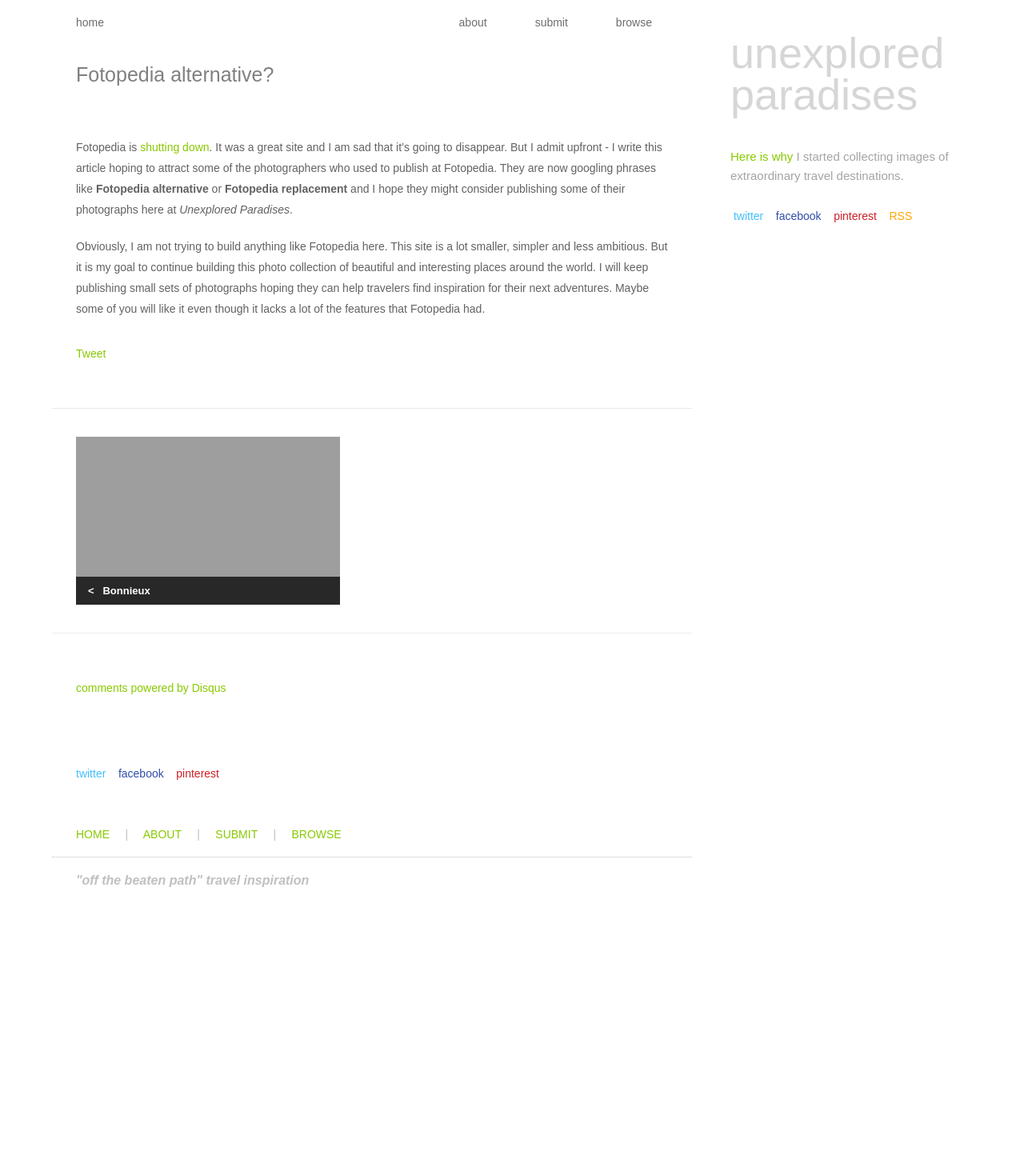
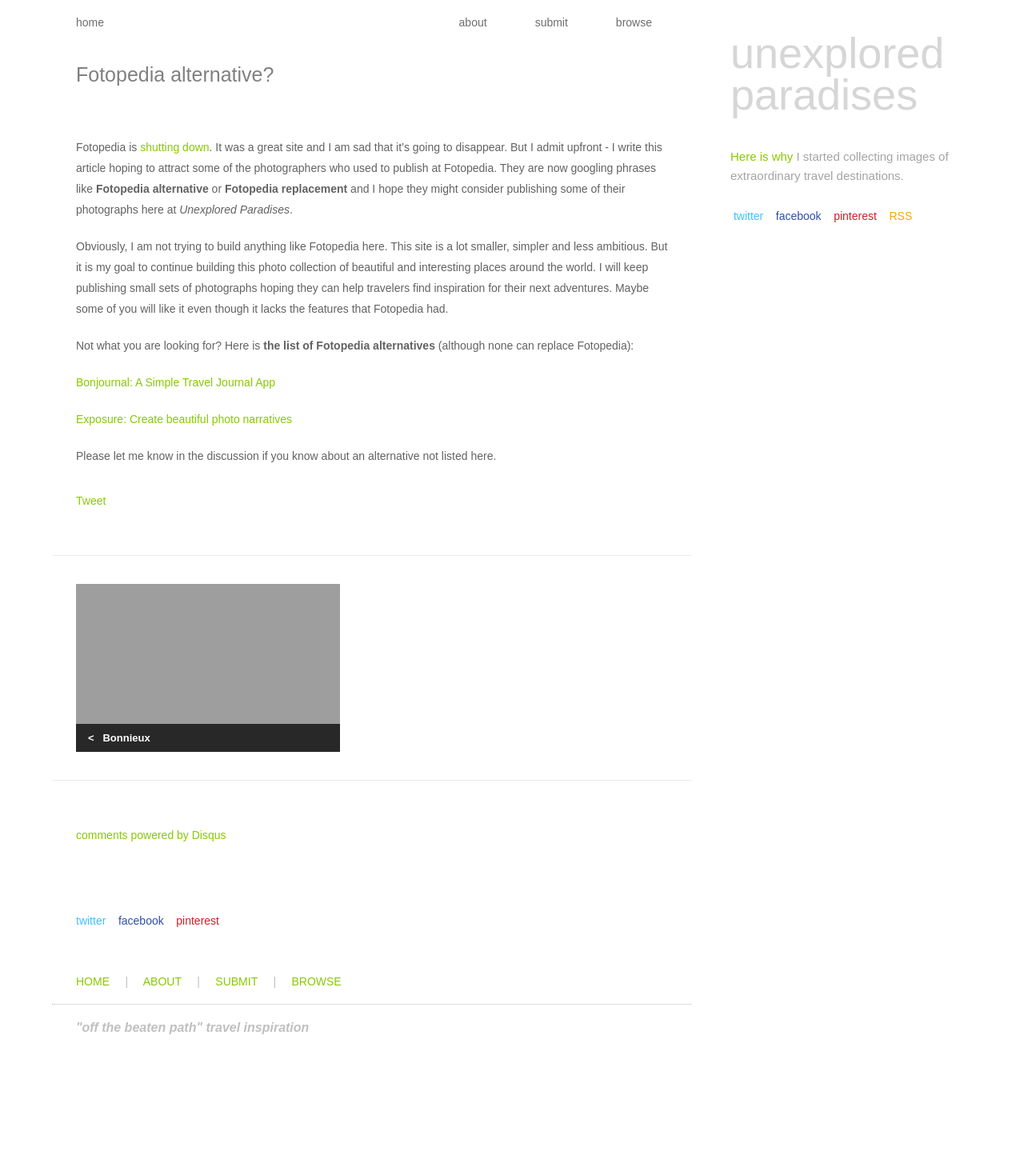
Before and after one commit to crawlingout/unexplored, a Jekyll site: the page built from _posts/2014-08-04-fotopedia-alternative.markdown, in a window 1280 px wide. Shown: the whole page at 80% size. Built offline with Jekyll 4.4.1, drawn with Linux system fonts in a browser that asks for light colours; Markdown is read by kramdown in place of the engine named in the settings; comment, search, counter and statistics services are not loaded; before the commit the page ends 1280 px from its top, so only the background shows below that; grey boxes are pictures that could not be loaded.

Commit message:
Fotopedia alternatives added

```diff
--- a/_posts/2014-08-04-fotopedia-alternative.markdown
+++ b/_posts/2014-08-04-fotopedia-alternative.markdown
@@ -6,4 +6,12 @@ disqus: true
 ---
 Fotopedia is <a href="http://blog.fotopedia.com/fotopedia-shutdown/">shutting down</a>. It was a great site and I am sad that it's going to disappear. But I admit upfront - I write this article hoping to attract some of the photographers who used to publish at Fotopedia. They are now googling phrases like <strong>Fotopedia alternative</strong> or <strong>Fotopedia replacement</strong> and I hope they might consider publishing some of their photographs here at <i>Unexplored Paradises</i>.
 
-Obviously, I am not trying to build anything like Fotopedia here. This site is a lot smaller, simpler and less ambitious. But it is my goal to continue building this photo collection of beautiful and interesting places around the world. I will keep publishing small sets of photographs hoping they can help travelers find inspiration for their next adventures. Maybe some of you will like it even though it lacks a lot of the features that Fotopedia had.
+Obviously, I am not trying to build anything like Fotopedia here. This site is a lot smaller, simpler and less ambitious. But it is my goal to continue building this photo collection of beautiful and interesting places around the world. I will keep publishing small sets of photographs hoping they can help travelers find inspiration for their next adventures. Maybe some of you will like it even though it lacks the features that Fotopedia had.
+
+Not what you are looking for? Here is <strong>the list of Fotopedia alternatives</strong> (although none can replace Fotopedia):
+
+<a href="https://bonjourn.al/">Bonjournal: A Simple Travel Journal App</a>
+
+<a href="https://exposure.co/">Exposure: Create beautiful photo narratives</a>
+
+Please let me know in the discussion if you know about an alternative not listed here.
```
